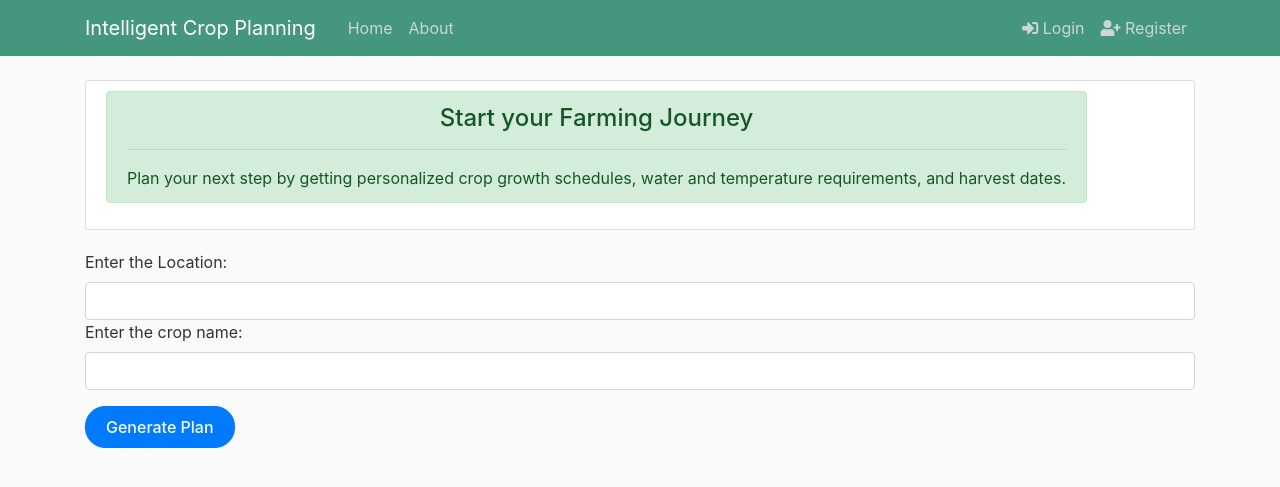
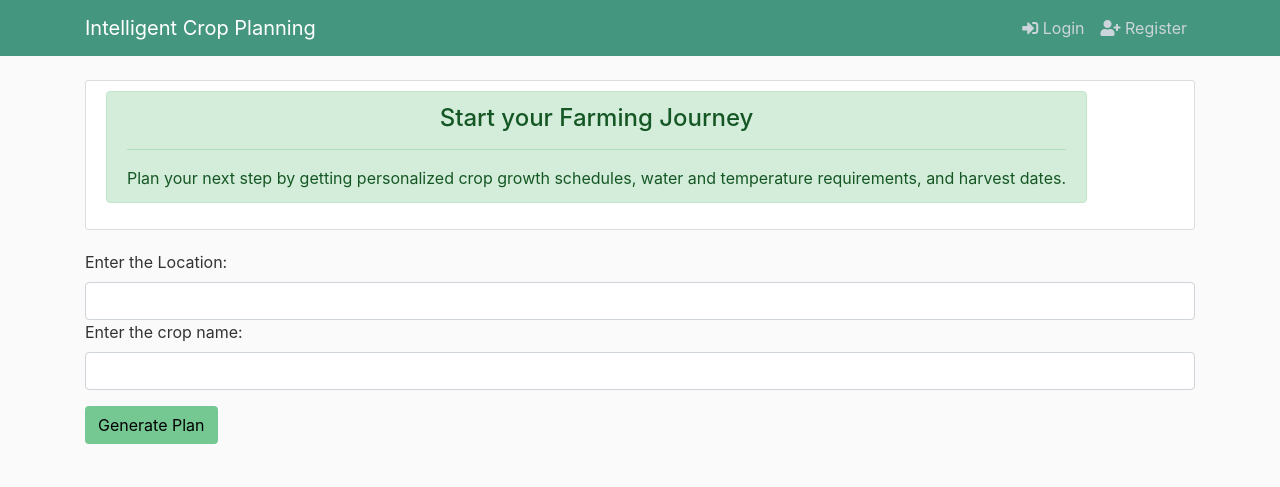
Before and after one commit to harinderkk/W25_4495_S2_HarinderK, a Python web app: template Implementation/IntelligentCropPlanning/templates/care_plan.html in a window 1280 px wide. Shown: the top 487 px of the page. Run offline with Jinja, Linux system fonts and the light colour scheme; the template is opened without the code that fills it, so the values that code supplies are empty; some libraries are stand-ins or nearby versions.

Commit message:
Update care_plan.html

```diff
--- a/Implementation/IntelligentCropPlanning/templates/care_plan.html
+++ b/Implementation/IntelligentCropPlanning/templates/care_plan.html
@@ -29,8 +29,7 @@
         </button>
         <div class="collapse navbar-collapse" id="navbarToggle">
             <div class="navbar-nav mr-auto">
-                <a class="nav-item nav-link" href="/">Home</a>
-                <a class="nav-item nav-link" href="/about">About</a>
+
             </div>
 
             <div class="navbar-nav">
@@ -75,7 +74,7 @@
                 <label for="crop">Enter the crop name:</label>
                 <input type="text" class="form-control" id="crop" name="crop" required>
             </div>
-            <button type="submit" class="btn btn-primary">Generate Plan</button>
+            <button type="submit" class="btn" style="background-color: #76C893;">Generate Plan</button>
         </form>
 
         <!-- Results Container -->
@@ -375,6 +374,7 @@
                 downloadBtn.disabled = false;
             });
         }
+
     </script>
 
 </body>
```
